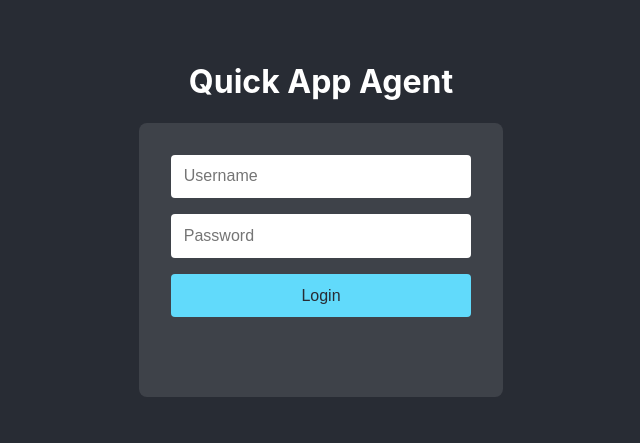
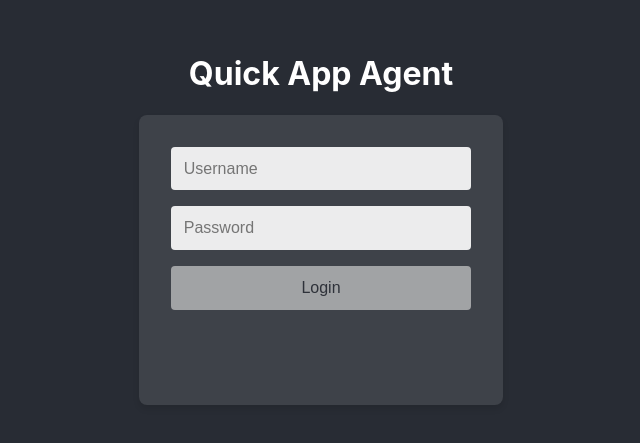
Before and after one commit to appcontentbiz/QAA, a React (Create React App) app in the folder frontend/: page / in a window 1280 px wide. Shown: the part 181-624 px from the top of the page, without its empty margins (319-959 px from the left). Built offline with nearby package versions, Linux system fonts and the light colour scheme; no server answers; the HTML template or start-up script is replaced by a standard one.

Commit message:
Improve error handling and UI/UX

```diff
--- a/frontend/src/App.css
+++ b/frontend/src/App.css
@@ -20,6 +20,7 @@
   background-color: rgba(255, 255, 255, 0.1);
   border-radius: 8px;
   min-width: 300px;
+  box-shadow: 0 4px 6px rgba(0, 0, 0, 0.1);
 }
 
 .input-field {
@@ -27,6 +28,13 @@
   border: none;
   border-radius: 4px;
   font-size: 1rem;
+  background-color: rgba(255, 255, 255, 0.9);
+  transition: all 0.3s ease;
+}
+
+.input-field:focus {
+  outline: none;
+  box-shadow: 0 0 0 2px #61dafb;
 }
 
 .login-button {
@@ -37,14 +45,27 @@
   color: #282c34;
   font-size: 1rem;
   cursor: pointer;
-  transition: background-color 0.3s;
+  transition: all 0.3s ease;
 }
 
-.login-button:hover {
+.login-button:hover:not(:disabled) {
   background-color: #4fa8c7;
+  transform: translateY(-1px);
+}
+
+.login-button:disabled {
+  background-color: #cccccc;
+  cursor: not-allowed;
+  opacity: 0.7;
 }
 
 .message {
   margin-top: 1rem;
   color: #61dafb;
+  font-size: 0.9rem;
+  min-height: 1.2em;
 }
+
+.message.error {
+  color: #ff6b6b;
+}
--- a/frontend/src/App.js
+++ b/frontend/src/App.js
@@ -1,5 +1,7 @@
 import React, { useState } from "react";
 import "./App.css";
+
+const API_URL = process.env.REACT_APP_API_URL || 'http://localhost:5000';
 
 function App() {
   const [token, setToken] = useState("");
@@ -10,7 +12,7 @@ function App() {
 
   const login = async () => {
     try {
-      const response = await fetch("http://localhost:5000/login", {
+      const response = await fetch(`${API_URL}/login`, {
         method: "POST",
         headers: { "Content-Type": "application/json" },
         body: JSON.stringify({ username, password }),
@@ -21,10 +23,11 @@ function App() {
         setIsLoggedIn(true);
         setMessage("Login successful!");
       } else {
-        setMessage("Login failed!");
+        setMessage("Login failed: " + (data.error || "Invalid credentials"));
       }
     } catch (error) {
-      setMessage("Error connecting to server");
+      console.error("Login error:", error);
+      setMessage("Error connecting to server. Please make sure the backend server is running.");
     }
   };
 
@@ -38,16 +41,22 @@ function App() {
               <input
                 type="text"
                 placeholder="Username"
+                value={username}
                 onChange={(e) => setUsername(e.target.value)}
                 className="input-field"
               />
               <input
                 type="password"
                 placeholder="Password"
+                value={password}
                 onChange={(e) => setPassword(e.target.value)}
                 className="input-field"
               />
-              <button onClick={login} className="login-button">
+              <button
+                onClick={login}
+                className="login-button"
+                disabled={!username || !password}
+              >
                 Login
               </button>
             </>
@@ -59,6 +68,8 @@ function App() {
                   setToken("");
                   setIsLoggedIn(false);
                   setMessage("");
+                  setUsername("");
+                  setPassword("");
                 }}
                 className="login-button"
               >
@@ -66,7 +77,9 @@ function App() {
               </button>
             </div>
           )}
-          <p className="message">{message}</p>
+          <p className={`message ${message.includes('Error') ? 'error' : ''}`}>
+            {message}
+          </p>
         </div>
       </header>
     </div>
```
